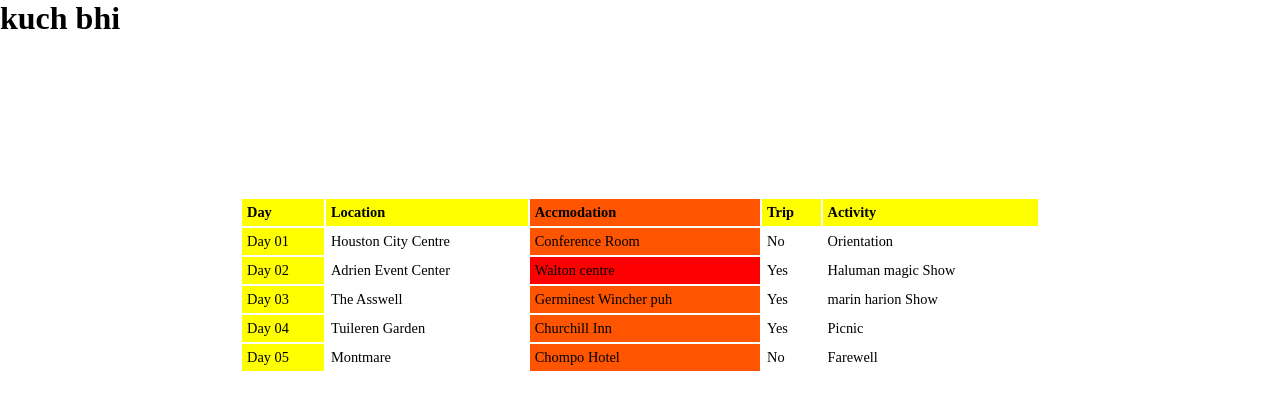
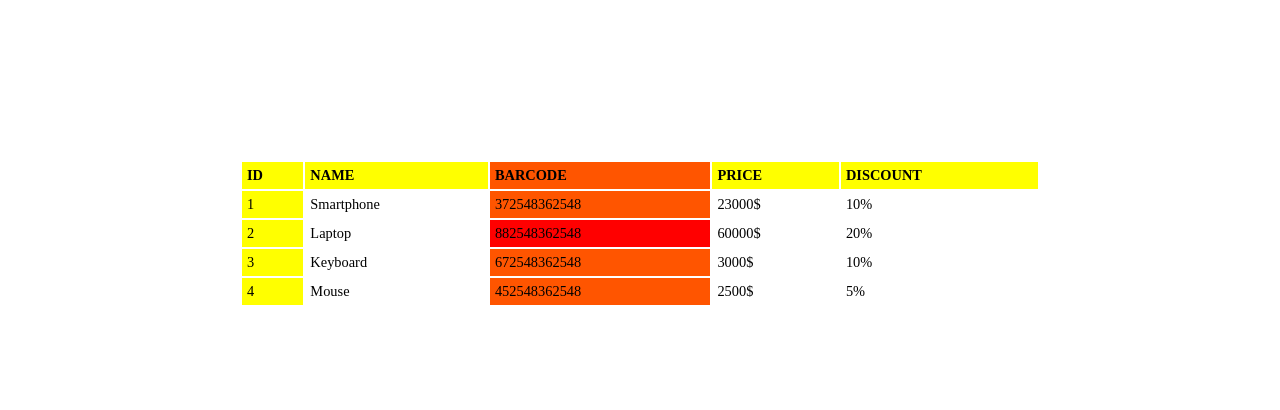
Before and after one commit to ANUJKUMAR-2003/Basic-Django, a Django app: page / in a window 1280 px wide. Shown: the top 410 px of the page. Run offline with Django 4.2, Linux system fonts and the light colour scheme.

Commit message:
table updated

```diff
--- a/mysite/views.py
+++ b/mysite/views.py
@@ -1,11 +1,15 @@
 from django.http import HttpResponse
 from django.shortcuts import render
-data = {
-    'title' : 'HomePage',\
-    'name' : 'kuch bhi'
-}
+items = {
+       'list': [
+           {'id': 1, 'name': 'Smartphone', 'barcode': '372548362548', 'price': 23000},
+           {'id': 2, 'name': 'Laptop', 'barcode': '882548362548', 'price': 60000},
+           {'id': 3, 'name': 'Keyboard', 'barcode': '672548362548', 'price': 3000},
+           {'id': 4, 'name': 'Mouse', 'barcode': '452548362548', 'price': 2500}
+       ]
+       }
 def homePage(request):
-    return render(request,'index.html',data)
+    return render(request,'index.html',items)
 
 def aboutMe(request):
     return HttpResponse("<b>About Me</b>")
--- a/templates/index.html
+++ b/templates/index.html
@@ -4,7 +4,7 @@
     <meta charset="UTF-8" />
     <meta http-equiv="X-UA-Compatible" content="IE=edge" />
     <meta name="viewport" content="width=device-width, initial-scale=1.0" />
-    <title>{{ title }}</title>
+    <title>HomePage</title>
     <style>
       * {
         padding: 0;
@@ -45,53 +45,33 @@
     </style>
   </head>
   <body>
-    <h1>{{ name }}</h1>
     <table class="table">
       <thead>
         <tr>
-          <th>Day</th>
-          <th>Location</th>
-          <th>Accmodation</th>
-          <th>Trip</th>
-          <th>Activity</th>
+          <th scope="col">ID</th>
+          <th scope="col">NAME</th>
+          <th scope="col">BARCODE</th>
+          <th scope="col">PRICE</th>
+          <th scope="col">DISCOUNT</th>
         </tr>
       </thead>
       <tbody>
+        {% for item in list%}
         <tr>
-          <td>Day 01</td>
-          <td>Houston City Centre</td>
-          <td>Conference Room</td>
-          <td>No</td>
-          <td>Orientation</td>
+          <td>{{ item.id }}</td>
+          <td>{{ item.name }}</td>
+          <td>{{ item.barcode }}</td>
+          <td>{{ item.price }}$</td>
+
+          {% if item.price < 3000 %}
+          <td>5%</td>
+          {% elif item.price >= 3000 and item.price <= 23000 %}
+          <td>10%</td>
+          {% else %}
+          <td>20%</td>
+          {% endif %}
         </tr>
-        <tr>
-          <td>Day 02</td>
-          <td>Adrien Event Center</td>
-          <td>Walton centre</td>
-          <td>Yes</td>
-          <td>Haluman magic Show</td>
-        </tr>
-        <tr>
-          <td>Day 03</td>
-          <td>The Asswell</td>
-          <td>Germinest Wincher puh</td>
-          <td>Yes</td>
-          <td>marin harion Show</td>
-        </tr>
-        <tr>
-          <td>Day 04</td>
-          <td>Tuileren Garden</td>
-          <td>Churchill Inn</td>
-          <td>Yes</td>
-          <td>Picnic</td>
-        </tr>
-        <tr>
-          <td>Day 05</td>
-          <td>Montmare</td>
-          <td>Chompo Hotel</td>
-          <td>No</td>
-          <td>Farewell</td>
-        </tr>
+        {%endfor%}
       </tbody>
     </table>
   </body>
```
